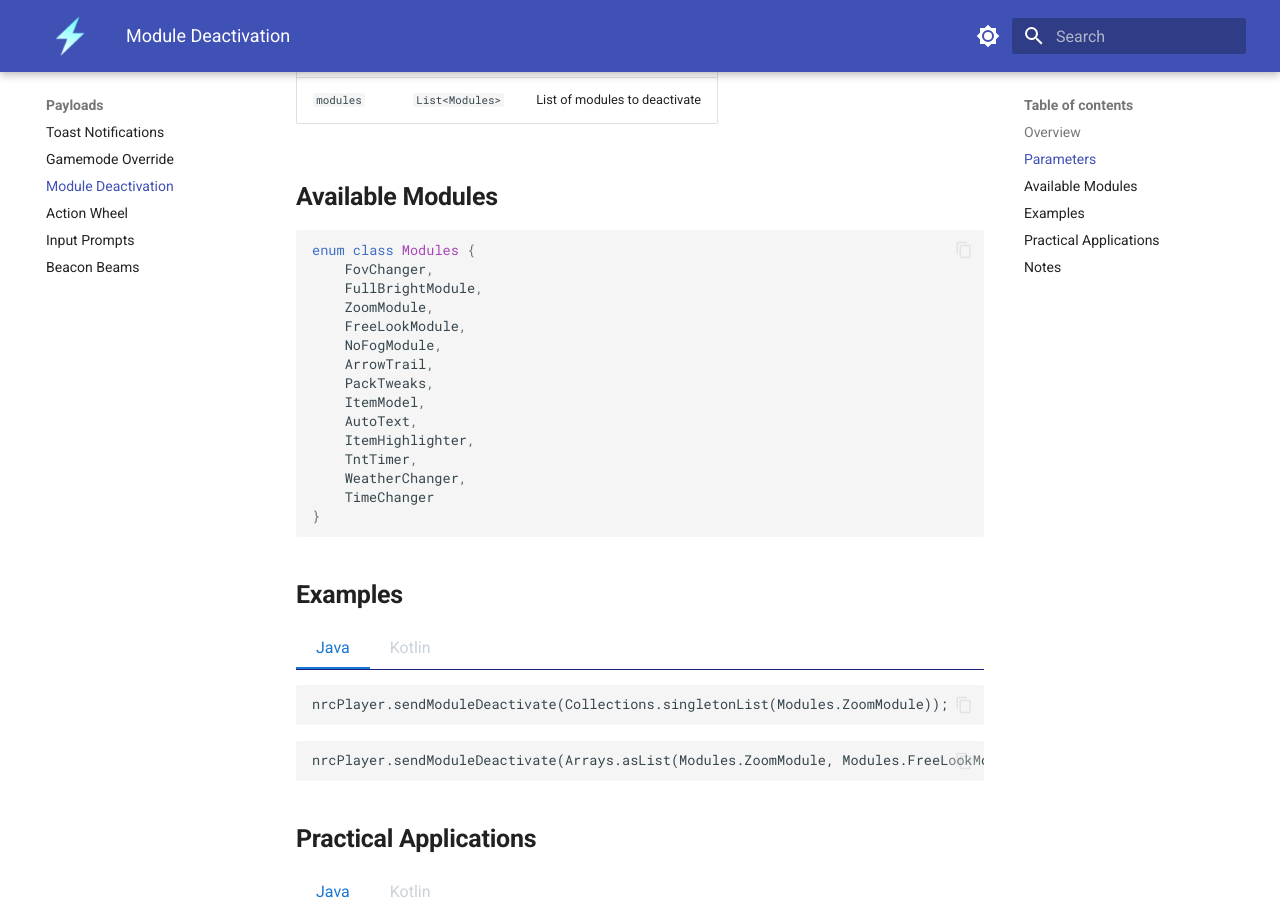
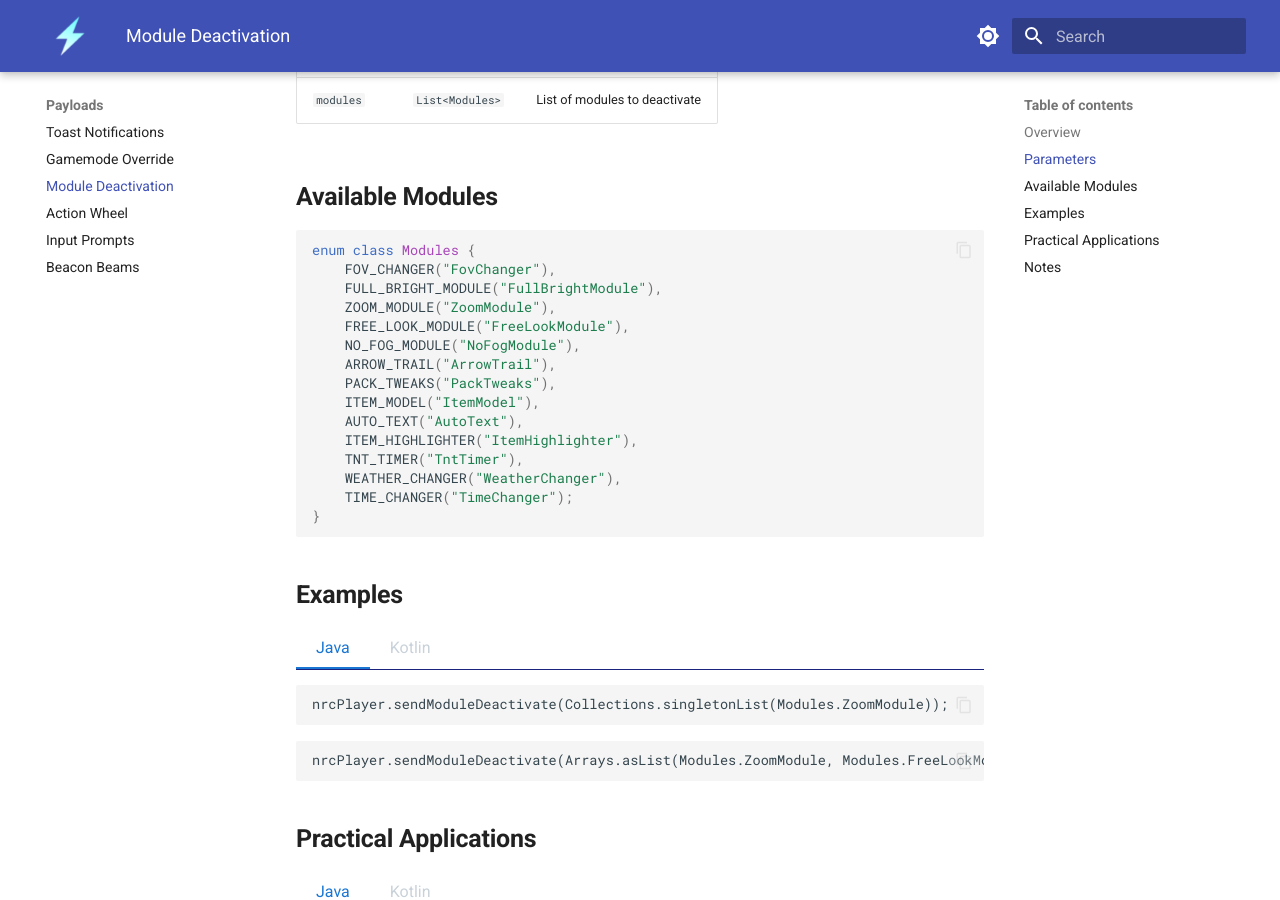
Before and after one commit to NoRiskClient/noriskclient-server-api-docs, an MkDocs documentation site: the page built from docs/payloads/moduledeactivate-payload.md, in a window 1280 px wide and 900 px high, scrolled down 413 px. Built offline with MkDocs 1.6.1 and Material for MkDocs 9.7.7, drawn with Linux system fonts in a browser that asks for light colours.

Commit message:
fix spacing

````diff
--- a/docs/payloads/moduledeactivate-payload.md
+++ b/docs/payloads/moduledeactivate-payload.md
@@ -12,19 +12,19 @@ The Module Deactivate Payload disables specific NoRisk Client modules for indivi
 ## Available Modules
 ```kotlin
 enum class Modules {
-    FovChanger,
-    FullBrightModule,
-    ZoomModule,
-    FreeLookModule,
-    NoFogModule,
-    ArrowTrail,
-    PackTweaks,
-    ItemModel,
-    AutoText,
-    ItemHighlighter,
-    TntTimer,
-    WeatherChanger,
-    TimeChanger
+    FOV_CHANGER("FovChanger"),
+    FULL_BRIGHT_MODULE("FullBrightModule"),
+    ZOOM_MODULE("ZoomModule"),
+    FREE_LOOK_MODULE("FreeLookModule"),
+    NO_FOG_MODULE("NoFogModule"),
+    ARROW_TRAIL("ArrowTrail"),
+    PACK_TWEAKS("PackTweaks"),
+    ITEM_MODEL("ItemModel"),
+    AUTO_TEXT("AutoText"),
+    ITEM_HIGHLIGHTER("ItemHighlighter"),
+    TNT_TIMER("TntTimer"),
+    WEATHER_CHANGER("WeatherChanger"),
+    TIME_CHANGER("TimeChanger");
 }
 ```
 
````
Also changed, not shown: docs/payloads/beaconbeam-payload.md (line endings or trailing spaces), docs/payloads/gamemode-payload.md (line endings or trailing spaces), docs/payloads/inputbar-payload.md (line endings or trailing spaces), docs/payloads/toast-payload.md (line endings or trailing spaces), docs/payloads/wheel-payload.md (line endings or trailing spaces).
